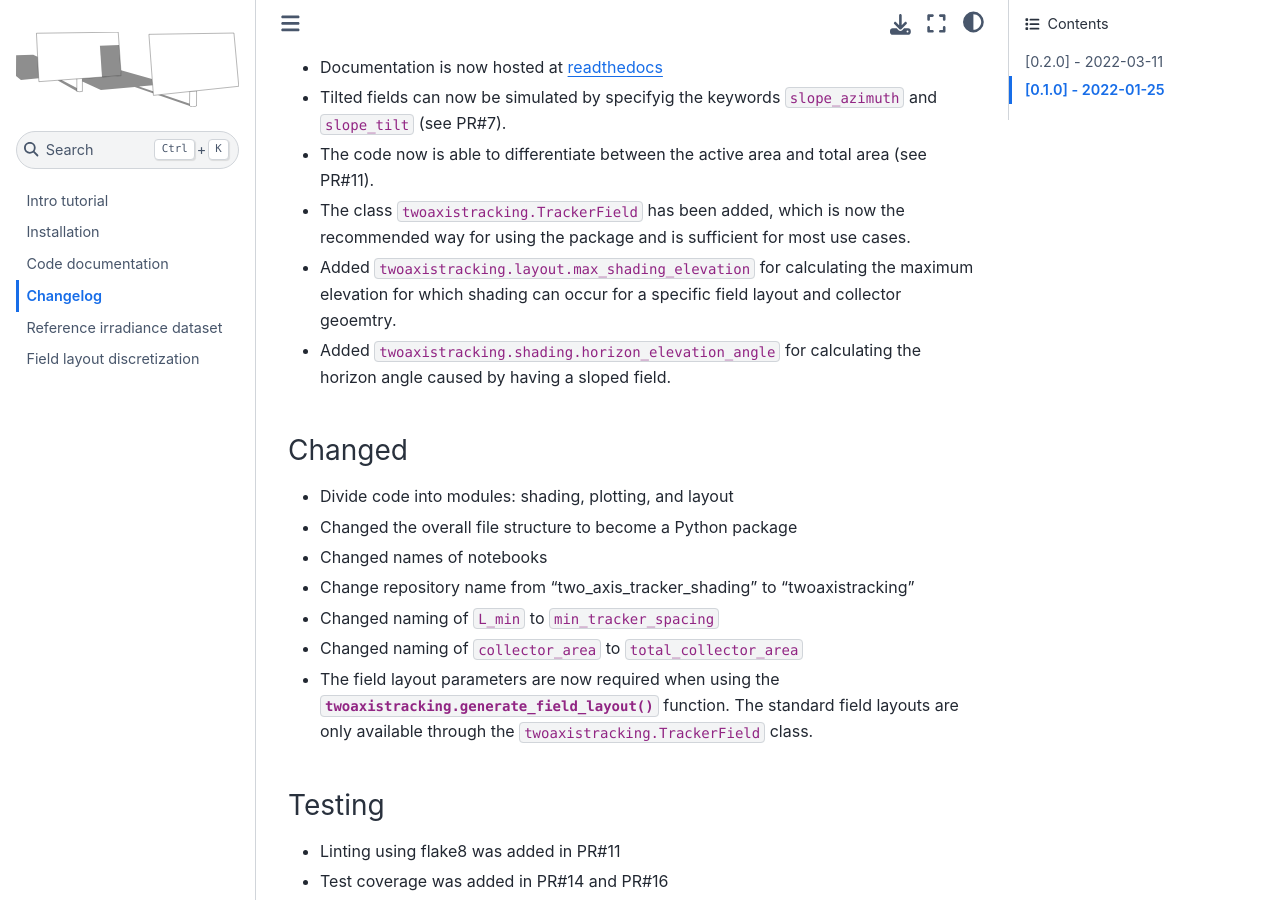
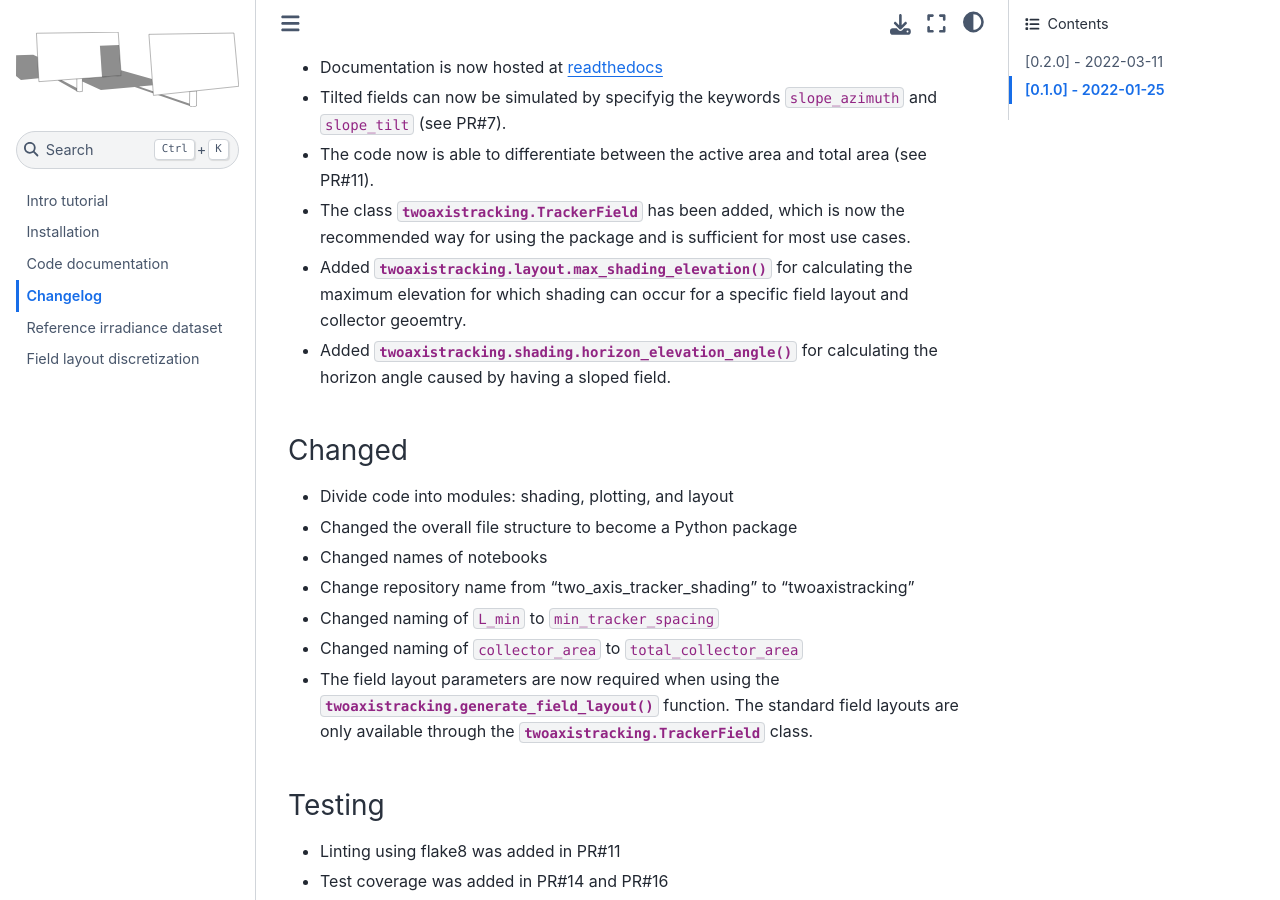
Before and after one commit to pvlib/twoaxistracking, a Sphinx documentation site: the page built from docs/source/whatsnew.md, in a window 1280 px wide and 900 px high, scrolled down 483 px. Built offline with Sphinx 7.4.7 and the Sphinx Book theme 1.1.4, drawn with Linux system fonts in a browser that asks for light colours; cross-references to code outside the pages are shown as plain code; part of the change alters nothing that is shown.

```diff
--- a/docs/source/whatsnew.md
+++ b/docs/source/whatsnew.md
@@ -15,11 +15,11 @@ made into a package and available on PyPI.
 - Tilted fields can now be simulated by specifyig the keywords ``slope_azimuth`` and
    ``slope_tilt`` (see PR#7).
 - The code now is able to differentiate between the active area and total area (see PR#11).
-- The class {:py:class}`twoaxistracking.TrackerField` has been added, which is now the recommended way for using
+- The class {py:class}`twoaxistracking.TrackerField` has been added, which is now the recommended way for using
   the package and is sufficient for most use cases.
-- Added {:py:func}`twoaxistracking.layout.max_shading_elevation` for calculating the
+- Added {py:func}`twoaxistracking.layout.max_shading_elevation` for calculating the
   maximum elevation for which shading can occur for a specific field layout and collector geoemtry.
-- Added {:py:func}`twoaxistracking.shading.horizon_elevation_angle` for calculating the
+- Added {py:func}`twoaxistracking.shading.horizon_elevation_angle` for calculating the
   horizon angle caused by having a sloped field.
 
 
@@ -33,7 +33,7 @@ made into a package and available on PyPI.
 - Changed naming of ``collector_area`` to ``total_collector_area``
 - The field layout parameters are now required when using the
   {py:func}`twoaxistracking.generate_field_layout` function. The standard field layouts
-  are only available through the {:py:class}`twoaxistracking.TrackerField` class.
+  are only available through the {py:class}`twoaxistracking.TrackerField` class.
 
 ### Testing
 - Linting using flake8 was added in PR#11
```
